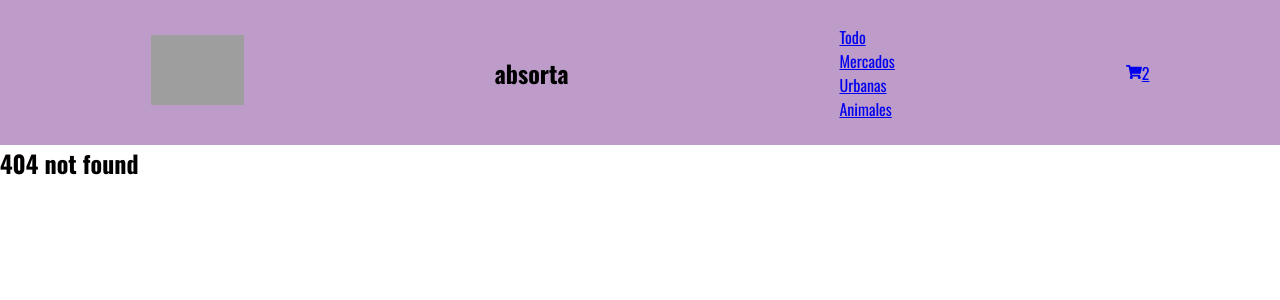
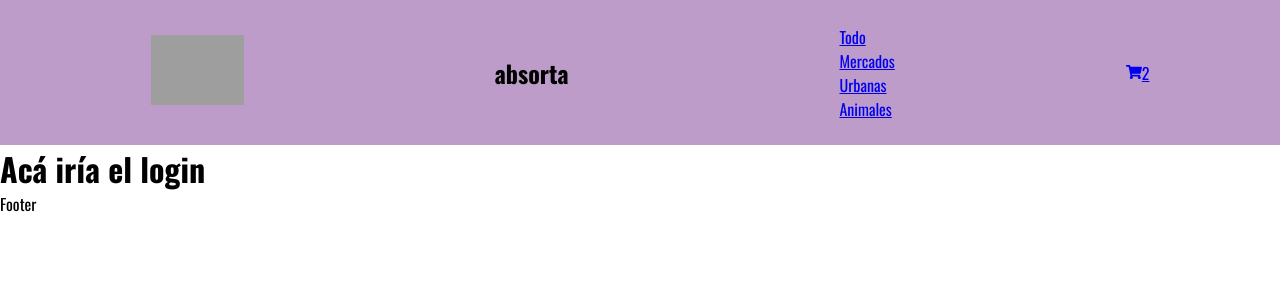
Before and after one commit to dianamtz2811/comision-60065, a React (Vite) app: page /login in a window 1280 px wide. Before the commit this address had no page. Shown: the top 300 px of the page. Built offline with nearby package versions, Linux system fonts and the light colour scheme; grey boxes are pictures that could not be loaded; a web font is replaced by a local one.

Commit message:
Protected Routes

```diff
--- a/src/App.jsx
+++ b/src/App.jsx
@@ -2,10 +2,12 @@ import { BrowserRouter, Route, Routes } from "react-router-dom"
 import { ItemListContainer } from "./components/pages/itemListContainer/ItemListContainer"
 import { ItemDetailContainer } from "./components/pages/itemDetail/ItemDetailContainer"
 import { CartContainer } from "./components/pages/cart/CartContainer"
-import { Navbar } from "./components/layout/navbar/Navbar"
+import ProtectedRoutes from "././routes/ProtectedRoutes"
 import Checkout from "./components/pages/checkout/Checkout"
 import { CartContextProvider } from "./components/context/CartContext"
 import { Toaster } from "sonner"
+import Login from "./components/pages/login/Login"
+import Layout from "./components/layout/Layout"
 
 
 function App() {
@@ -13,14 +15,20 @@ function App() {
     <BrowserRouter>
     <Toaster position="top-center" expand={false} richColors />
       <CartContextProvider>
-        <Navbar />
         <Routes>
+          <Route element={<Layout/>} >
+
+            <Route element={<ProtectedRoutes/>}>
               <Route path="/" element={<ItemListContainer />} />
               <Route path="/category/:category" element={<ItemListContainer />} />
+            </Route>
+
             <Route path="/cart" element={<CartContainer/>} />
             <Route path="/itemDetail/:id" element={<ItemDetailContainer/>} />
             <Route path="/checkout" element={<Checkout/>}/>
             <Route path="*" element={<h2>404 not found</h2>} />
+            <Route path="/login" element={<Login/>}></Route>
+          </Route>
         </Routes>
       </CartContextProvider>
     </BrowserRouter>
--- /dev/null
+++ b/src/components/layout/Layout.jsx
@@ -0,0 +1,15 @@
+import { Outlet } from "react-router-dom"
+import { Navbar } from "./navbar/Navbar"
+import { Footer } from "./footer/Footer"
+
+const layout = () => {
+  return (
+    <div>
+        <Navbar/>
+        <Outlet/>
+        <Footer/>
+    </div>
+  )
+}
+
+export default layout
--- /dev/null
+++ b/src/components/pages/login/Login.jsx
@@ -0,0 +1,9 @@
+const Login = () => {
+  return (
+    <div>
+        <h1>Acá iría el login</h1>
+    </div>
+  )
+}
+
+export default Login
--- /dev/null
+++ b/src/routes/ProtectedRoutes.jsx
@@ -0,0 +1,13 @@
+import { Outlet, Navigate } from "react-router-dom"
+
+const ProtectedRoutes = () => {
+    const isAuth =  true;
+    return (
+    <div>
+        {isAuth ? <Outlet/> : <Navigate to={"/login"}/>}
+    </div>
+
+    )
+}
+
+export default ProtectedRoutes
```
Lines whose indentation alone changed are shown as unchanged.
